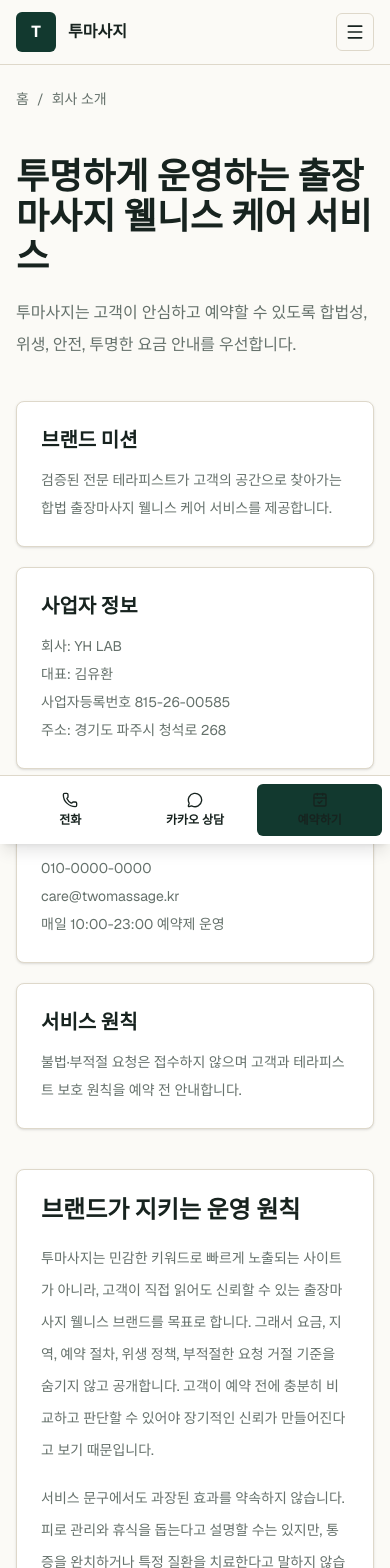
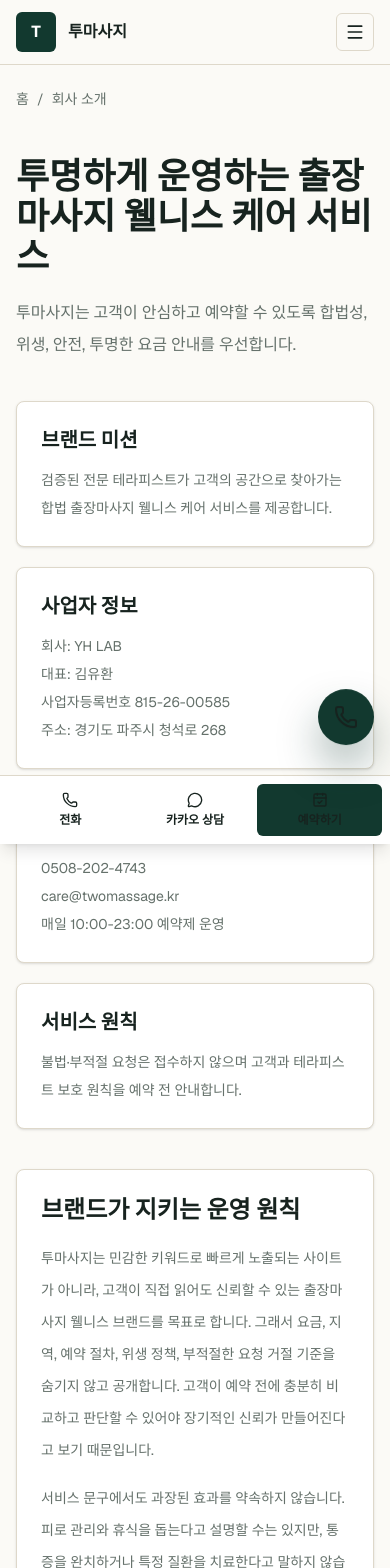
Before and after one commit to guhara1/twomassage, a Next.js app: page /about in a window 390 px wide. Shown: the top 1568 px of the page. Built offline with nearby package versions, Linux system fonts and the light colour scheme.

Commit message:
Update phone booking CTA

```diff
--- a/src/app/contact/page.tsx
+++ b/src/app/contact/page.tsx
@@ -26,7 +26,7 @@ export default function ContactPage() {
             <h2 className="text-xl font-bold">고객지원</h2>
             <p className="mt-3 text-sm leading-7 text-muted-foreground">{business.phone}<br />{business.email}<br />{business.hours}</p>
             <div className="mt-5 flex flex-wrap gap-3">
-              <Button href={`tel:${business.phone}`}>전화 상담</Button>
+              <Button href={business.phoneHref}>전화 상담</Button>
               <Button href={business.kakao} variant="outline">카카오 상담</Button>
             </div>
           </Card>
--- a/src/app/globals.css
+++ b/src/app/globals.css
@@ -74,6 +74,44 @@ select {
   }
 }
 
+.phone-float-button {
+  animation: phonePulse 2.4s ease-in-out infinite;
+}
+
+.phone-float-icon {
+  animation: phoneRing 1.7s ease-in-out infinite;
+  transform-origin: 50% 50%;
+}
+
+@keyframes phonePulse {
+  0%,
+  100% {
+    box-shadow: 0 18px 34px rgb(18 57 47 / 0.24);
+    transform: translateY(0);
+  }
+  50% {
+    box-shadow: 0 22px 42px rgb(18 57 47 / 0.34);
+    transform: translateY(-3px);
+  }
+}
+
+@keyframes phoneRing {
+  0%,
+  78%,
+  100% {
+    transform: rotate(0deg);
+  }
+  84% {
+    transform: rotate(-14deg);
+  }
+  90% {
+    transform: rotate(14deg);
+  }
+  96% {
+    transform: rotate(-8deg);
+  }
+}
+
 @media (max-width: 768px) {
   .section {
     padding: 48px 0;
--- a/src/components/Header.tsx
+++ b/src/components/Header.tsx
@@ -70,7 +70,7 @@ export function Header() {
         </nav>
 
         <div className="hidden items-center gap-2 lg:flex">
-          <Button href={`tel:${business.phone}`} variant="outline" className="px-3">
+          <Button href={business.phoneHref} variant="outline" className="px-3">
             <Phone className="h-4 w-4" /> 전화 상담
           </Button>
           <Button href={business.kakao} variant="outline" className="px-3">
--- a/src/components/MobileCta.tsx
+++ b/src/components/MobileCta.tsx
@@ -4,8 +4,17 @@ import { business } from "@/data/business";
 
 export function MobileCta() {
   return (
+    <>
+      <Link
+        href={business.phoneHref}
+        aria-label="전화 상담 바로 연결"
+        className="phone-float-button fixed bottom-24 right-4 z-[60] grid h-14 w-14 place-items-center rounded-full bg-[#12392f] text-white shadow-xl ring-4 ring-white/80 md:hidden"
+      >
+        <Phone className="phone-float-icon h-6 w-6" />
+      </Link>
+
       <div className="fixed inset-x-0 bottom-0 z-50 grid grid-cols-3 border-t border-border bg-card p-2 shadow-lg md:hidden">
-      <Link href={`tel:${business.phone}`} className="flex flex-col items-center gap-1 rounded-md px-2 py-2 text-xs font-semibold">
+        <Link href={business.phoneHref} className="flex flex-col items-center gap-1 rounded-md px-2 py-2 text-xs font-semibold">
           <Phone className="h-4 w-4" /> 전화
         </Link>
         <Link href={business.kakao} className="flex flex-col items-center gap-1 rounded-md px-2 py-2 text-xs font-semibold">
@@ -15,5 +24,6 @@ export function MobileCta() {
           <CalendarCheck className="h-4 w-4" /> 예약하기
         </Link>
       </div>
+    </>
   );
 }
--- a/src/data/business.ts
+++ b/src/data/business.ts
@@ -2,7 +2,8 @@ export const business = {
   name: "투마사지",
   legalName: "YH LAB",
   representative: "김유환",
-  phone: "010-0000-0000",
+  phone: "0508-202-4743",
+  phoneHref: "tel:05082024743",
   kakao: "https://pf.kakao.com/_placeholder",
   email: "care@twomassage.kr",
   hours: "매일 10:00-23:00 예약제 운영",
```
Lines whose indentation alone changed are shown as unchanged.
